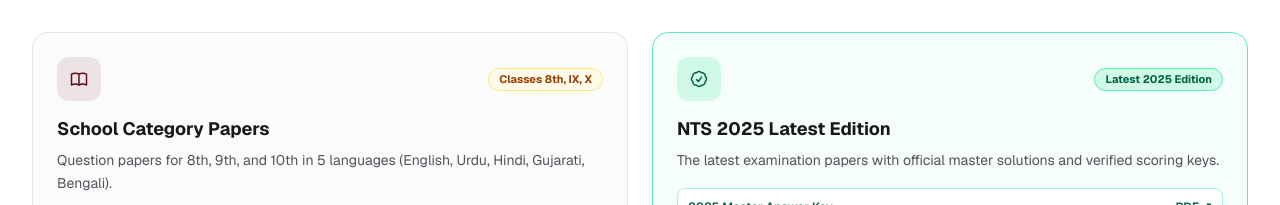
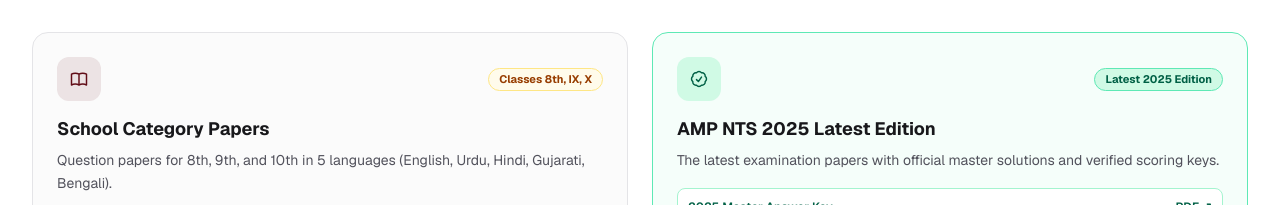
Before and after one commit to ansariafzal-ka/AMP-World-NTS-Web-Application-, a Next.js app: page /Mock_Papers in a window 1280 px wide. Shown: the part 1667-1872 px from the top of the page. Built offline with nearby package versions, Linux system fonts and the light colour scheme.

Commit message:
Mock Papers Touch ups

```diff
--- a/src/components/mock-papers/MockPapersContent.tsx
+++ b/src/components/mock-papers/MockPapersContent.tsx
@@ -229,7 +229,7 @@ export default function MockPapersContent() {
                   </span>
                 </div>
                 <h3 className="mt-3.5 text-lg font-bold text-zinc-900 group-hover:text-emerald-900 transition-colors">
-                  NTS 2025 Latest Edition
+                  AMP NTS 2025 Latest Edition
                 </h3>
                 <p className="mt-1.5 text-xs sm:text-sm text-zinc-600 leading-relaxed">
                   The latest examination papers with official master solutions and verified scoring keys.
```
